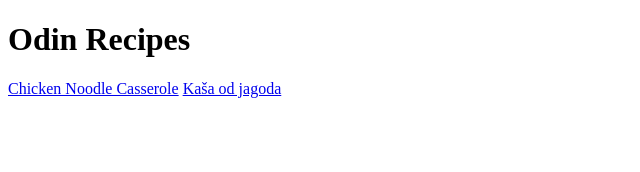
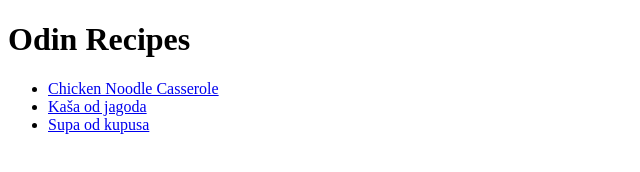
Before and after one commit to Nemanja-prog/odin-recipes, a plain HTML site: page index.html in a window 1280 px wide. Shown: the whole page, without its empty margins (0-640 px from the left). Drawn offline with Linux system fonts and the light colour scheme.

Commit message:
Dodat link za recept supa od kupusa i recepti su sada unordered list

```diff
--- a/index.html
+++ b/index.html
@@ -7,7 +7,10 @@
 </head>
 <body>
     <h1>Odin Recipes</h1>
-    <a href="./recipes/Chicken_Noodle_Casserole.html" target="_self">Chicken Noodle Casserole</a>
-    <a href="./recipes/kasa_od_jagoda.html" target="_self">Kaša od jagoda</a>
+    <ul>
+    <li><a href="./recipes/chicken_noodle_casserole.html" target="_self">Chicken Noodle Casserole</a></li>
+    <li><a href="./recipes/kasa_od_jagoda.html" target="_self">Kaša od jagoda</a></li>
+    <li><a href="./recipes/supa_od_kupusa.html" target="_self">Supa od kupusa</a></li>
+    </ul>
 </body>
 </html>
```
